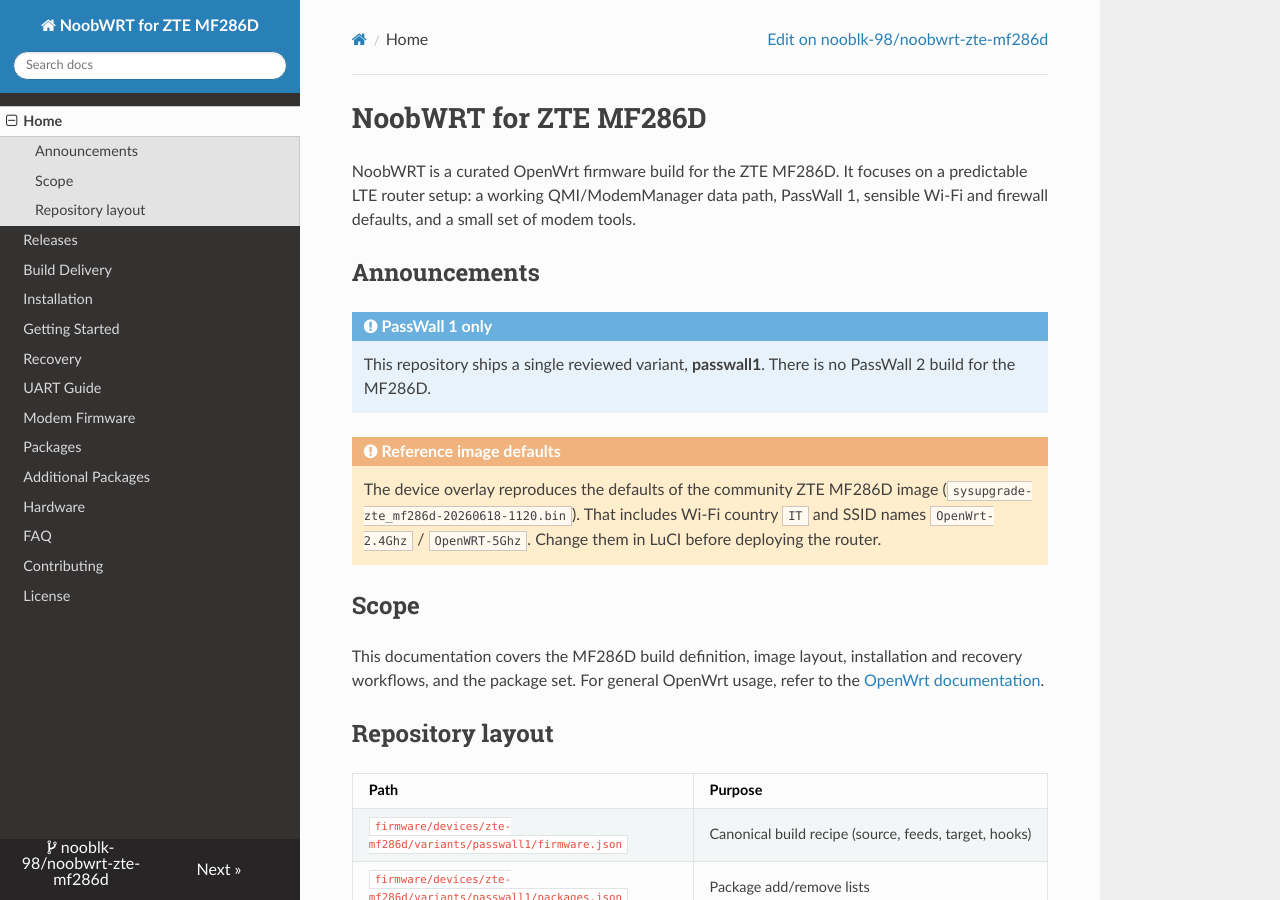
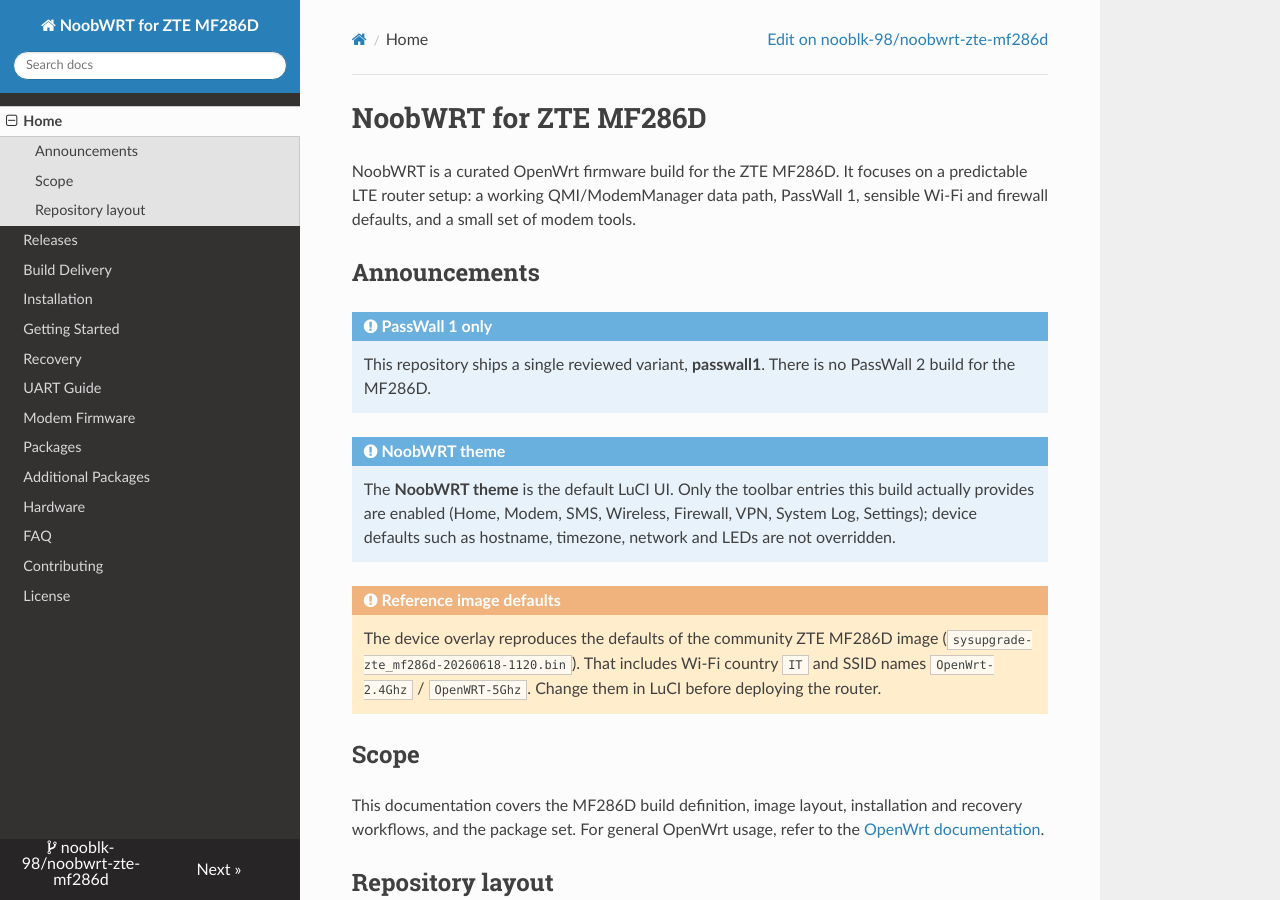
Before and after one commit to nooblk-98/noobwrt-zte-mf286d, an MkDocs documentation site: the page built from docs/index.md, in a window 1280 px wide and 900 px high. Built offline with MkDocs 1.6.1, drawn with Linux system fonts in a browser that asks for light colours; nearby versions of some CDN libraries.

Commit message:
feat: default to the NoobWRT LuCI theme
- select luci-theme-noobwrt and point /etc/config/luci at /luci-static/noobwrt
- add an MF286D-specific 30_luci-theme-noobwrt that seeds only the toolbar
  entries this build provides; no AW1000 hostname/timezone/LED/network settings
- refresh overlay-baseline.json (29 files) and docs

```diff
--- a/docs/index.md
+++ b/docs/index.md
@@ -9,6 +9,12 @@ sensible Wi-Fi and firewall defaults, and a small set of modem tools.
 !!! info "PassWall 1 only"
     This repository ships a single reviewed variant, **passwall1**. There is no
     PassWall 2 build for the MF286D.
+
+!!! success "NoobWRT theme"
+    The **NoobWRT theme** is the default LuCI UI. Only the toolbar entries this
+    build actually provides are enabled (Home, Modem, SMS, Wireless, Firewall,
+    VPN, System Log, Settings); device defaults such as hostname, timezone,
+    network and LEDs are not overridden.
 
 !!! warning "Reference image defaults"
     The device overlay reproduces the defaults of the community ZTE MF286D image
```
Also changed, not shown: README.md (+2 -1 lines), docs/packages.md (+3 -0 lines), firmware/README.md (+3 -0 lines), 4 other files.
